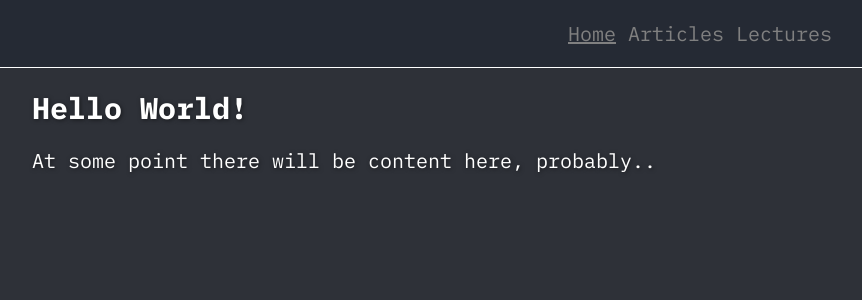
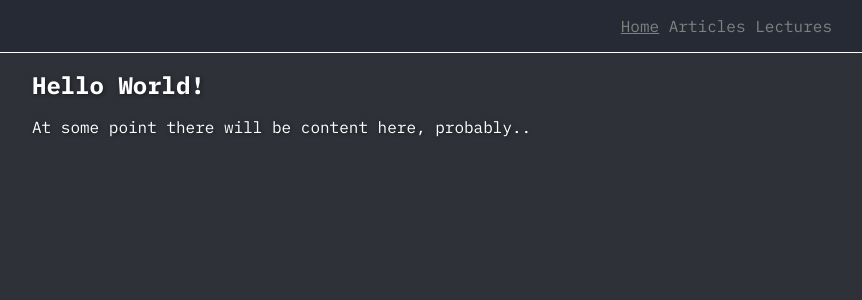
Before and after one commit to JerryMain/jerrymain.github.io, a Jekyll site: the page built from home.md, in a window 1280 px wide. Shown: the top 300 px of the page, without its empty margins (208-1070 px from the left). Built offline with Jekyll 4.4.1, drawn with Linux system fonts in a browser that asks for light colours.

Commit message:
sass/main: set font-size to rem to respect user preference

```diff
--- a/_sass/main.scss
+++ b/_sass/main.scss
@@ -5,7 +5,7 @@ body {
   padding: 0;
   font-family: 'IBM Plex Mono', monospace;
   background-color: #2e3138;
-  font-size: 20px;
+  font-size: 1rem;
 }
 
 header {
@@ -49,15 +49,15 @@ main {
   text-shadow: 1px 1px 4px #00000080;
 
   h1 {
-    font-size: 1.5em;
+    font-size: 1.5rem;
   }
 
   h2 {
-    font-size: 1.3em;
+    font-size: 1.3rem;
   }
 
   h3 {
-    font-size: 1.15em;
+    font-size: 1.15rem;
   }
 
   .slides-wrapper {
```
